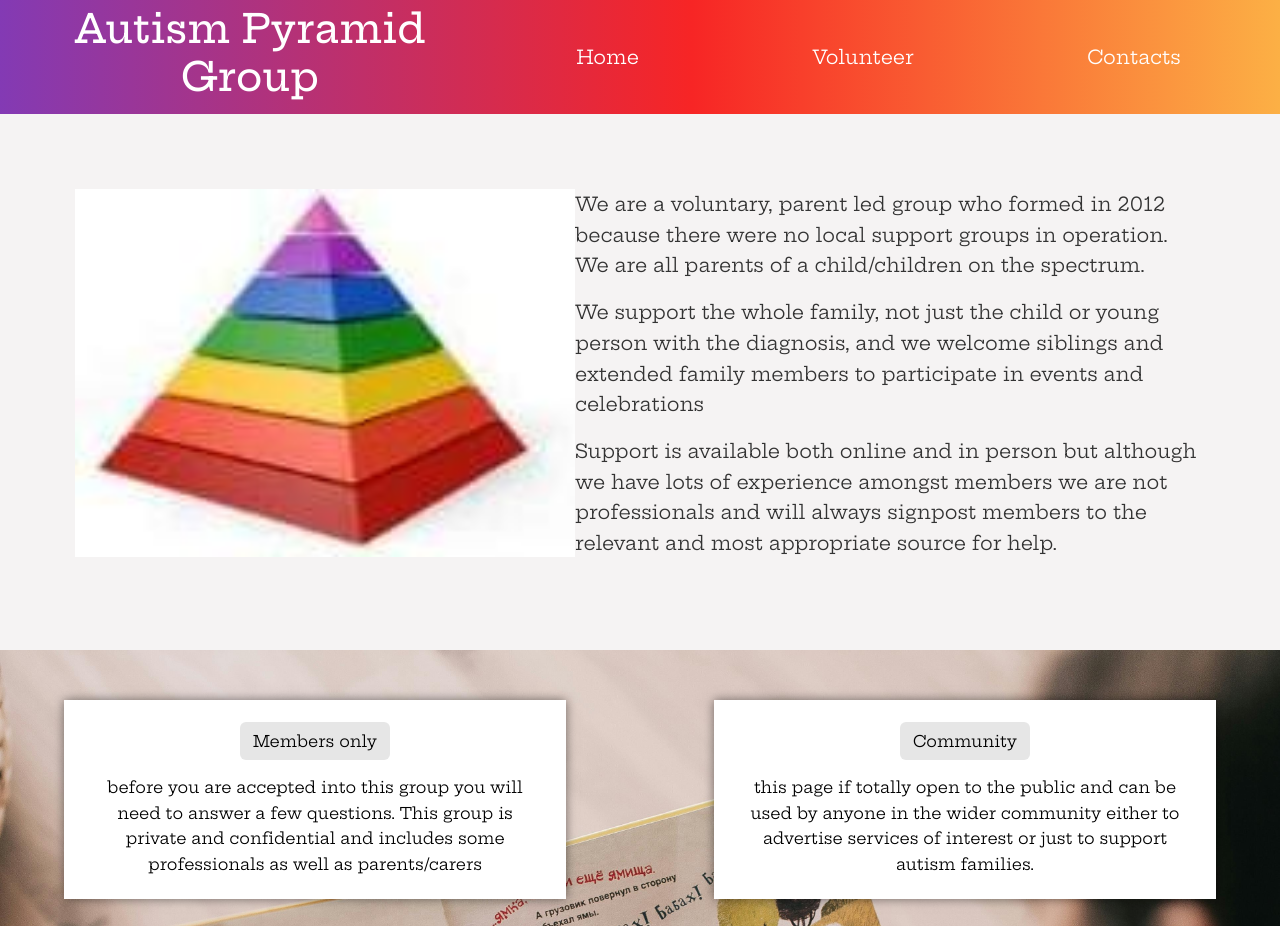
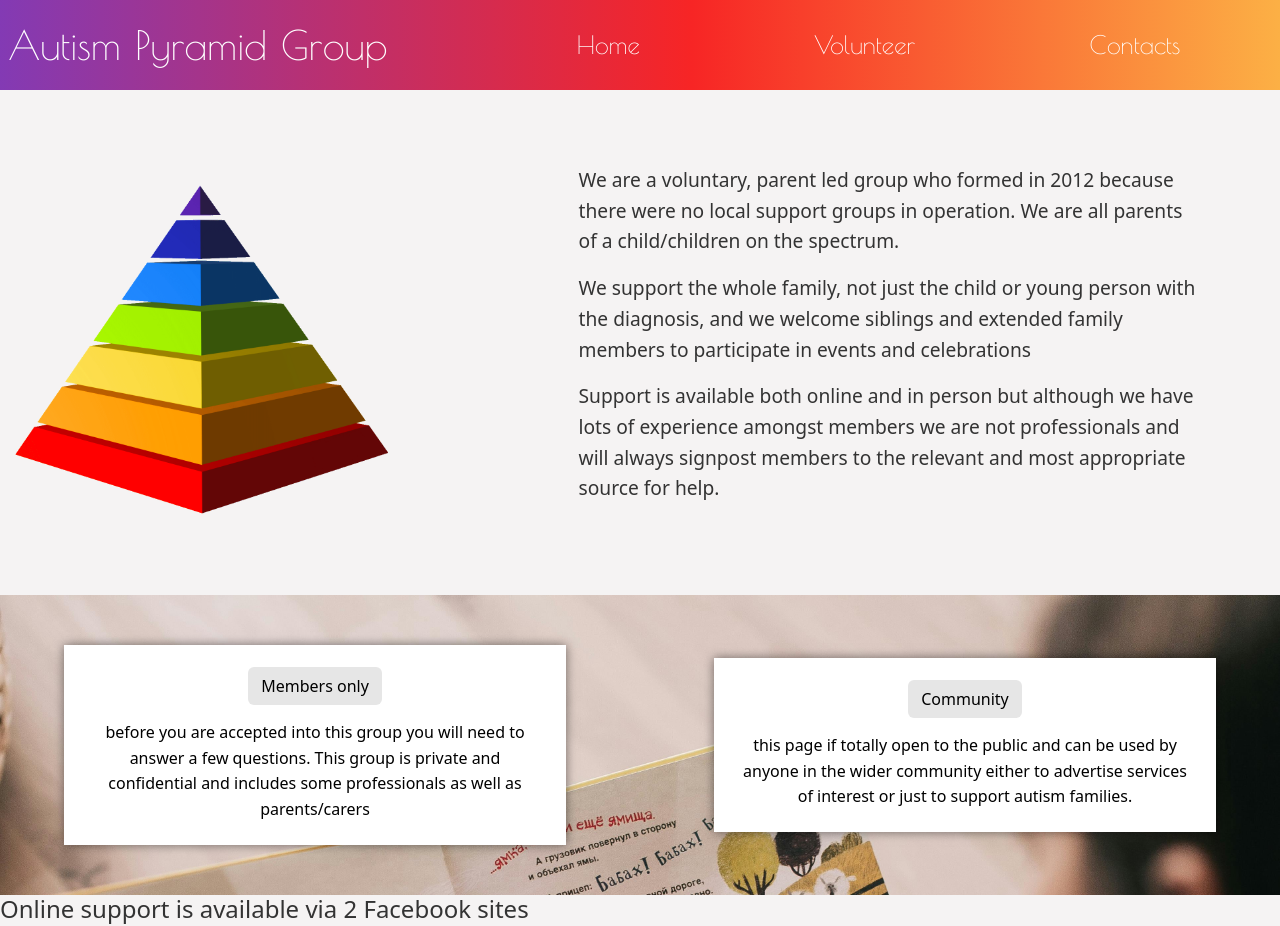
Before and after one commit to Anonyme-spy/AUTISM-PYRAMID-GROUP-Website, a website: page index.html in a window 1280 px wide. Shown: the top 926 px of the page. Drawn offline with nearby package versions, Linux system fonts and the light colour scheme.

Commit message:
changeing

```diff
--- a/index.html
+++ b/index.html
@@ -26,7 +26,7 @@
     </header>
     <main>
         <section id="hero">
-            <img src="/img/pyramidGroup.jpg" width="500">
+            <img src="/img/pyramidGroup.png">
             <div id="heroText"></div>
                 <p id="heroText1">We are a voluntary, parent led group who formed in 2012 because there were no local support groups in operation. We are all parents of a child/children on the spectrum.</p>
                 <p id="heroText2">We support the whole family, not just the child or young person with the diagnosis, and we welcome siblings and extended family members to participate in events and celebrations</p>
--- a/style.css
+++ b/style.css
@@ -5,10 +5,10 @@
   font-optical-sizing: auto;
   font-weight: 400;
   font-style: normal;
-  font-family: 'heptaSlab';
 }
 
 @font-face{font-family:'heptaSlab';src:url('fonts/heptaSlab.ttf')}
+@font-face{font-family:'poiretOne';src:url('fonts/poiretOne.ttf')}
 
 body {
 
@@ -35,12 +35,15 @@ body {
   );
   display: block;
   padding: 5px 0 5px 0;
+  font-family: 'poiretOne';
 }
 
 .navBar a{
   color: rgb(255, 255, 255);
   text-decoration: none;
   padding: 15px;
+  font-weight: 550;
+  font-size: 25px;
   display: block;
   text-align: center;
   margin-right: 15px;
@@ -64,9 +67,9 @@ body {
 }
 
 .navBar h1{
-  vertical-align: middle;
+  margin:auto;
   text-align: center;
-  margin-top: 4vw;
+  margin-left: 20px;
   color: rgb(255, 255, 255);
  /* position: absolute; */
   transition: 0.5s;
@@ -131,7 +134,16 @@ body {
 #hero img {
   grid-column: 1;
   grid-row: 1 / span 3;
-  min-width: fit-content;
+  min-width:auto;
+  min-height:100%;
+  justify-content: center;
+  object-fit: cover;
+  width: 50%;
+  overflow: visible;
+}
+
+img {
+  justify-self: self-start;
 }
 
 #heroText1 {
```
Also changed, not shown: fonts/poiretOne.ttf (added), img/pyramidGroup.jpg (deleted), img/pyramidGroup.png (added).
